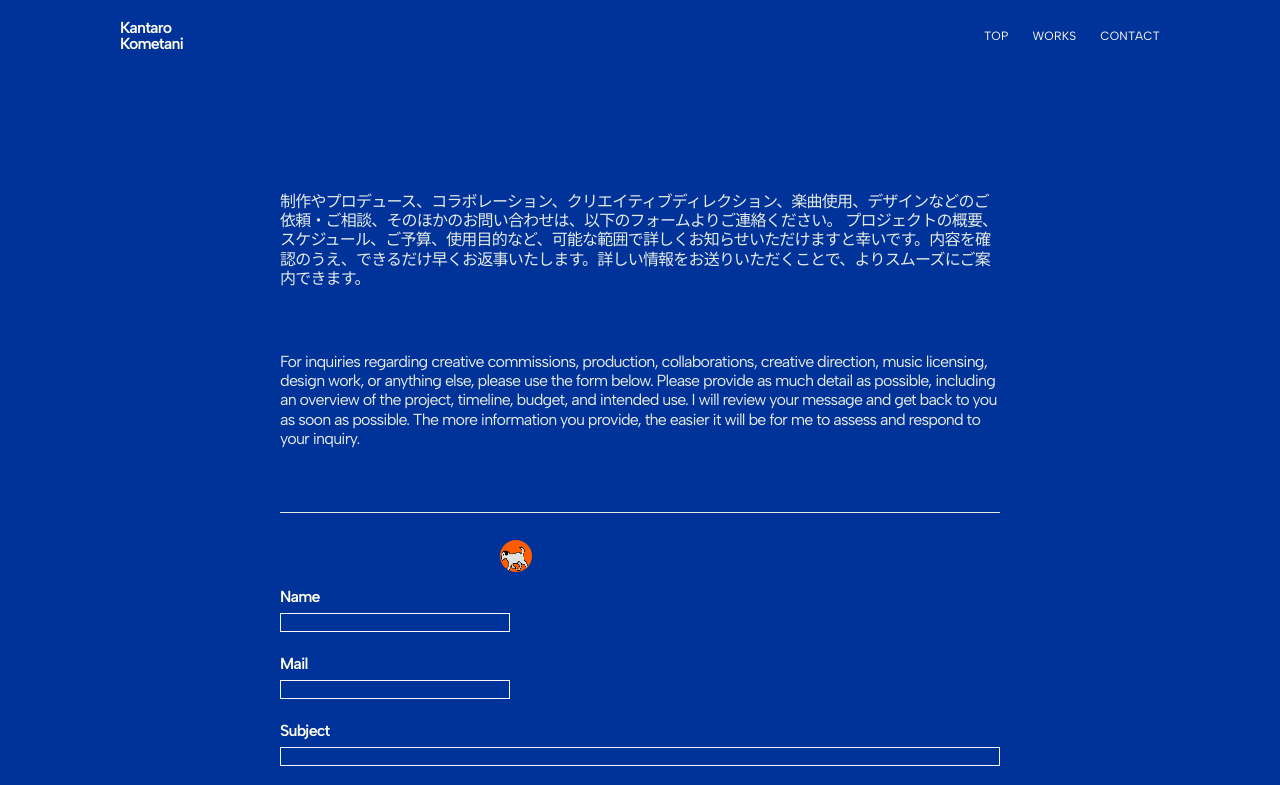
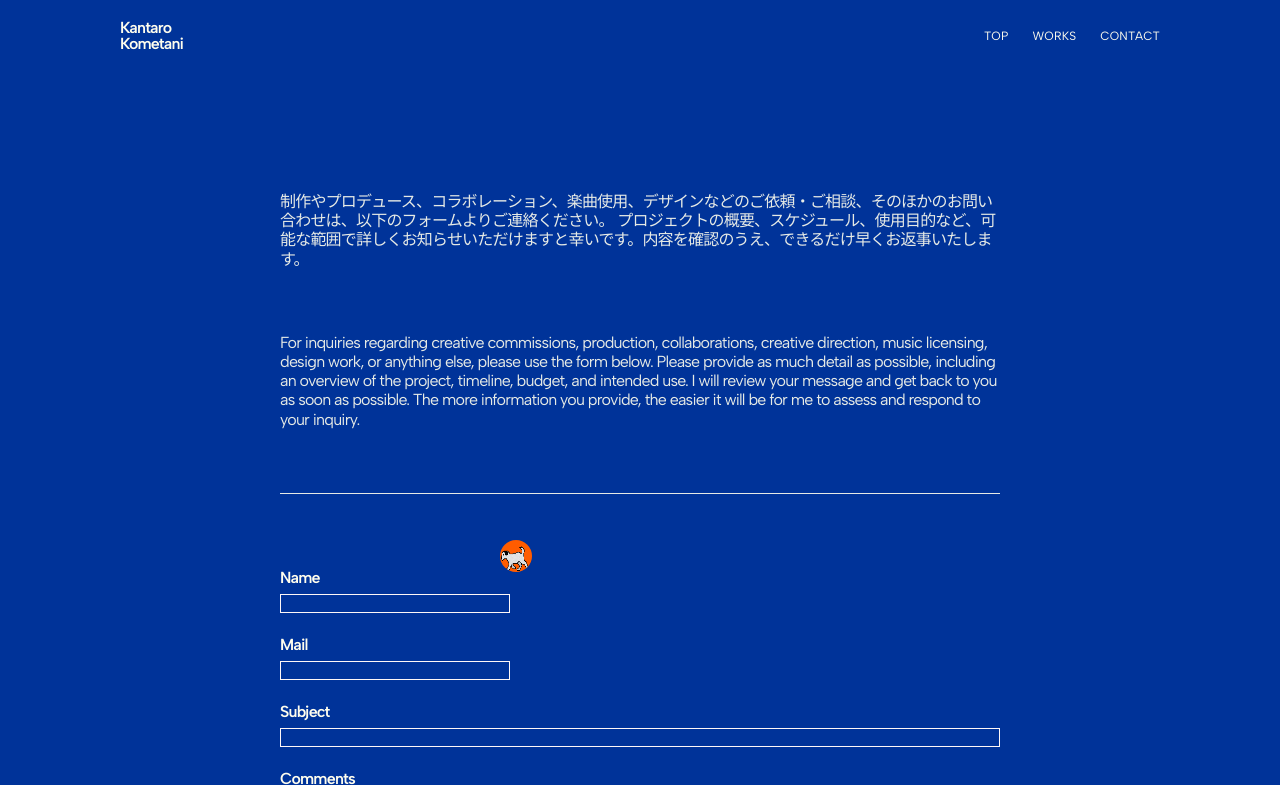
Before and after one commit to kantarokometani/kantarokometani.github.io, a plain HTML site: page contact.html in a window 1280 px wide. Shown: the top 785 px of the page. Drawn offline with nearby package versions, Linux system fonts and the light colour scheme; a web font is replaced by a local one.

Commit message:
Update contact.html

```diff
--- a/contact.html
+++ b/contact.html
@@ -23,8 +23,8 @@
     <main class="content_frame">
         <div class="contact_page">
             <div class="contact_intro">
-                <p>制作やプロデュース、コラボレーション、クリエイティブディレクション、楽曲使用、デザインなどのご依頼・ご相談、そのほかのお問い合わせは、以下のフォームよりご連絡ください。
-                    プロジェクトの概要、スケジュール、ご予算、使用目的など、可能な範囲で詳しくお知らせいただけますと幸いです。内容を確認のうえ、できるだけ早くお返事いたします。詳しい情報をお送りいただくことで、よりスムーズにご案内できます。
+                <p>制作やプロデュース、コラボレーション、楽曲使用、デザインなどのご依頼・ご相談、そのほかのお問い合わせは、以下のフォームよりご連絡ください。
+                    プロジェクトの概要、スケジュール、使用目的など、可能な範囲で詳しくお知らせいただけますと幸いです。内容を確認のうえ、できるだけ早くお返事いたします。
                 </p>
 
                 <p>For inquiries regarding creative commissions, production, collaborations, creative direction, music
```
